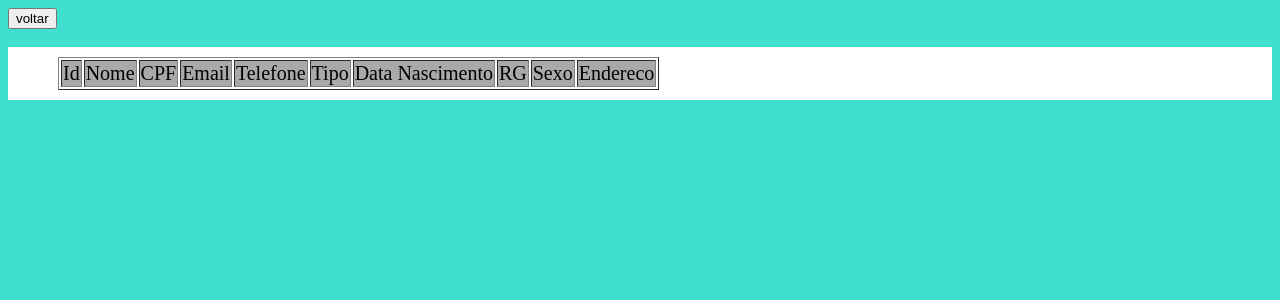
After one commit to brunoleo18/projeto_tcc, a PHP site: the page made by views/exibirUsuario.php in a window 1280 px wide. The commit adds this page. Shown: the top 300 px of the page. Run offline with PHP 8.4, Linux system fonts and the light colour scheme; the template is opened without the code that fills it, so the values that code supplies are empty; some libraries are stand-ins or nearby versions.

Commit message:
add selct usuario

```diff
--- /dev/null
+++ b/views/exibirUsuario.php
@@ -0,0 +1,83 @@
+<!DOCTYPE html>
+<html>
+<head>
+	<title>lista de usuarios</title>
+	<meta charset="utf-8">
+	<style type="text/css">
+
+body{
+	background-color: #40E0D0;
+}
+
+
+.divTab{
+
+	background-color: white;
+	padding: 10px;
+	padding-left: 50px;
+}
+.tab{
+	font-size: 20px;
+	text-orientation: center;
+
+
+}
+#tr{
+	text-transform: capitalize;
+	background-color: #A9A9A9;
+	text-orientation: center;
+
+}
+
+	</style>
+</head>
+<body>
+
+ <a href="<?php echo BASE_URL;?>chamarTelas/voltar"><input type="button" name="" value="voltar"></a><br><br>
+<div class="divTab">
+
+<table class="tab" border="1" >
+
+	<b><tr id="tr">
+		<td>id</td>
+		<td>nome</td>
+		<td>CPF</td>
+		<td>email</td>
+		<td>telefone</td>
+		<td>tipo</td>
+		<td>data nascimento</td>
+		<td>RG</td>
+		<td>Sexo</td>
+		<td>endereco</td>
+	</tr></b>
+
+ <?php
+
+//var_dump($dados);
+
+
+
+foreach ($dados as $exibir) {
+
+
+	echo "<tr>
+		<td>".$exibir['id']."</td>
+		<td>".$exibir['nome']."</td>
+		<td>".$exibir['cpf']."</td>
+		<td>".$exibir['email']."</td>
+		<td>".$exibir['telefone']."</td>
+		<td>".$exibir['tipo']."</td>
+		<td>".$exibir['dataNasc']."</td>
+		<td>".$exibir['rg']."</td>
+		<td>".$exibir['sexo']."</td>
+		<td>".$exibir['10']."</td>
+	</tr>";
+	# code...
+}
+
+ ?>
+
+ </table>
+</div>
+ </body>
+</html>
--- a/views/usuario.php
+++ /dev/null
@@ -1 +0,0 @@
-<h1>view Usuarios</h1>
```
Also changed, not shown: controllers/usuarioController.php (+21 -1 lines), models/usuario.php (+24 -0 lines), views/usuarioAdmin.php (+9 -2 lines).
